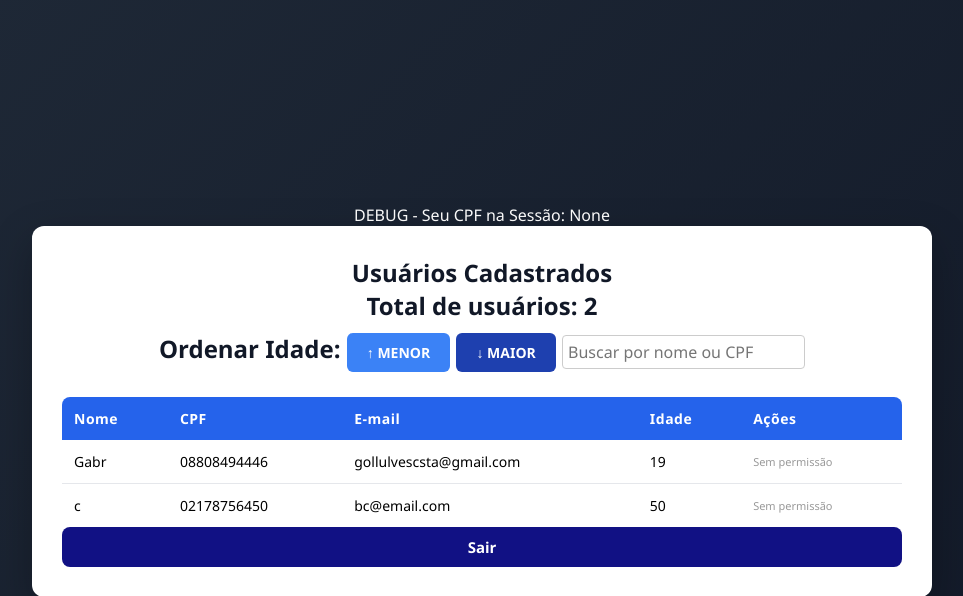
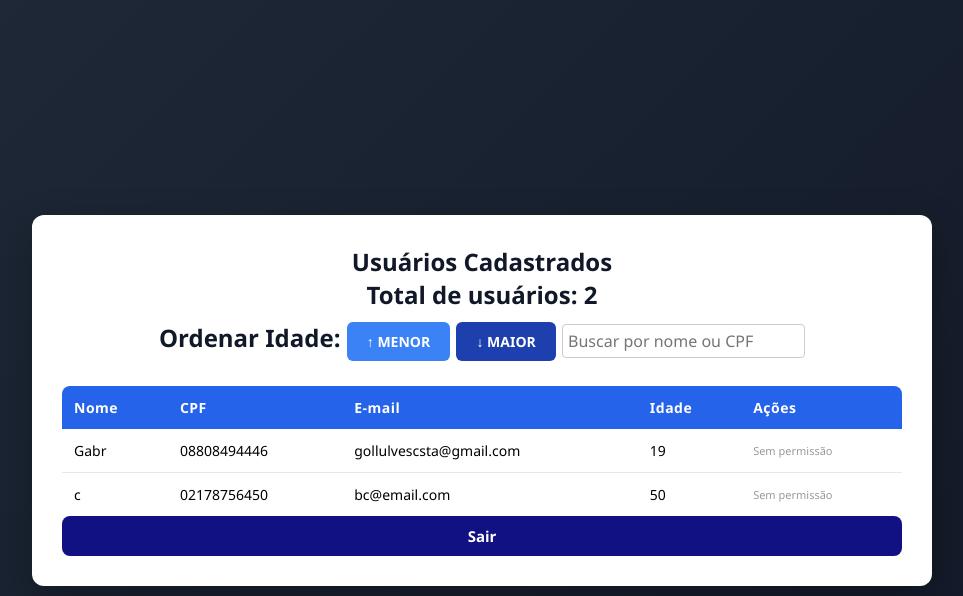
Before and after one commit to GabrielAlvesCosta/Evolucao-do-Sistema, a Flask app: page /usuarios in a window 1280 px wide. Shown: the top 596 px of the page, without its empty margins (158-1121 px from the left). Run offline with Flask 3, Linux system fonts and the light colour scheme.

Commit message:
Remove debug CPF display from usuarios.html
Remove debug information displaying user's CPF in the session.

```diff
--- a/templates/usuarios.html
+++ b/templates/usuarios.html
@@ -9,7 +9,6 @@
 </head>
 
 <body>
-    <p style="color: white;">DEBUG - Seu CPF na Sessão: {{ session.get('usuario_cpf') }}</p>
 <div class="flash-container">
     {% with messages = get_flashed_messages(with_categories=true) %}
       {% if messages %}
```
